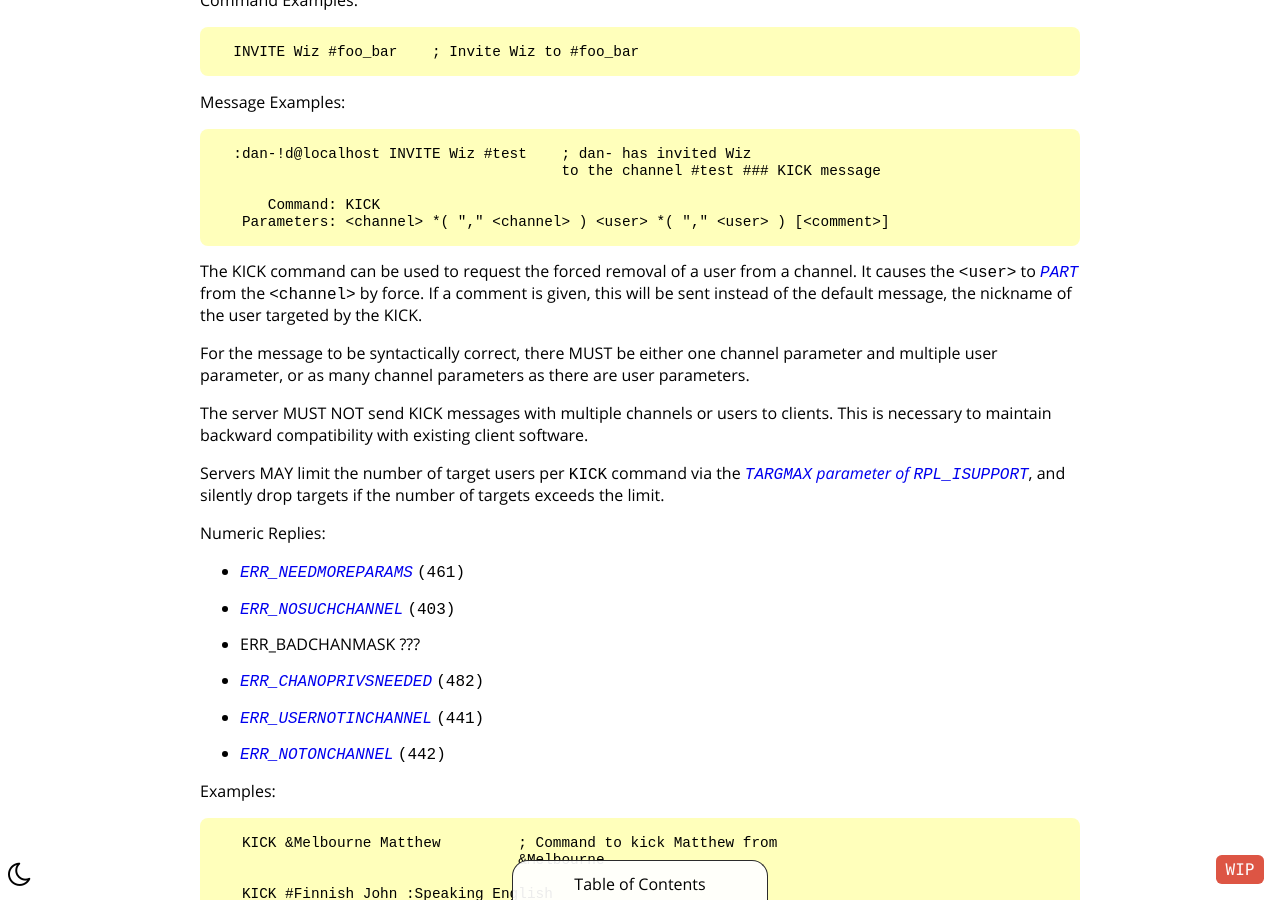
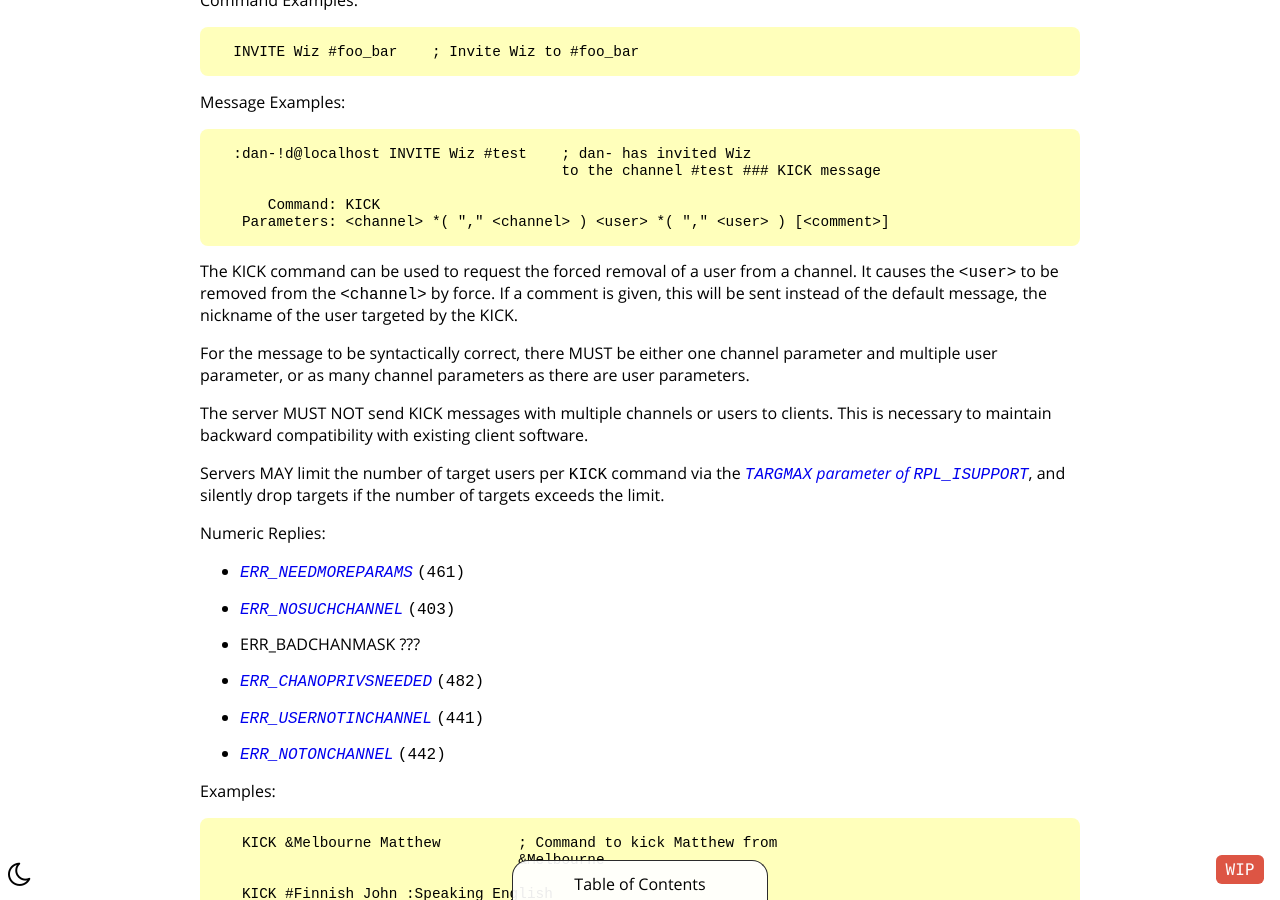
Before and after one commit to ircdocs/modern-irc, a Jekyll site: the page built from index.md, in a window 1280 px wide and 900 px high, scrolled down 24581 px. Built offline with Jekyll 4.4.1, drawn with Linux system fonts in a browser that asks for light colours.

Commit message:
Update index.md
Co-authored-by: James Wheare <james@wheare.org>

```diff
--- a/index.md
+++ b/index.md
@@ -1012,7 +1012,7 @@ Message Examples:
        Parameters: <channel> *( "," <channel> ) <user> *( "," <user> ) [<comment>]
 
 The KICK command can be used to request the forced removal of a user from a channel.
-It causes the `<user>` to [`PART`](#part-message) from the `<channel>` by force.
+It causes the `<user>` to be removed from the `<channel>` by force.
 If a comment is given, this will be sent instead of the default message, the nickname of the user targeted by the KICK.
 
 For the message to be syntactically correct, there MUST be either one channel parameter and multiple user parameter, or as many channel parameters as there are user parameters.
```
